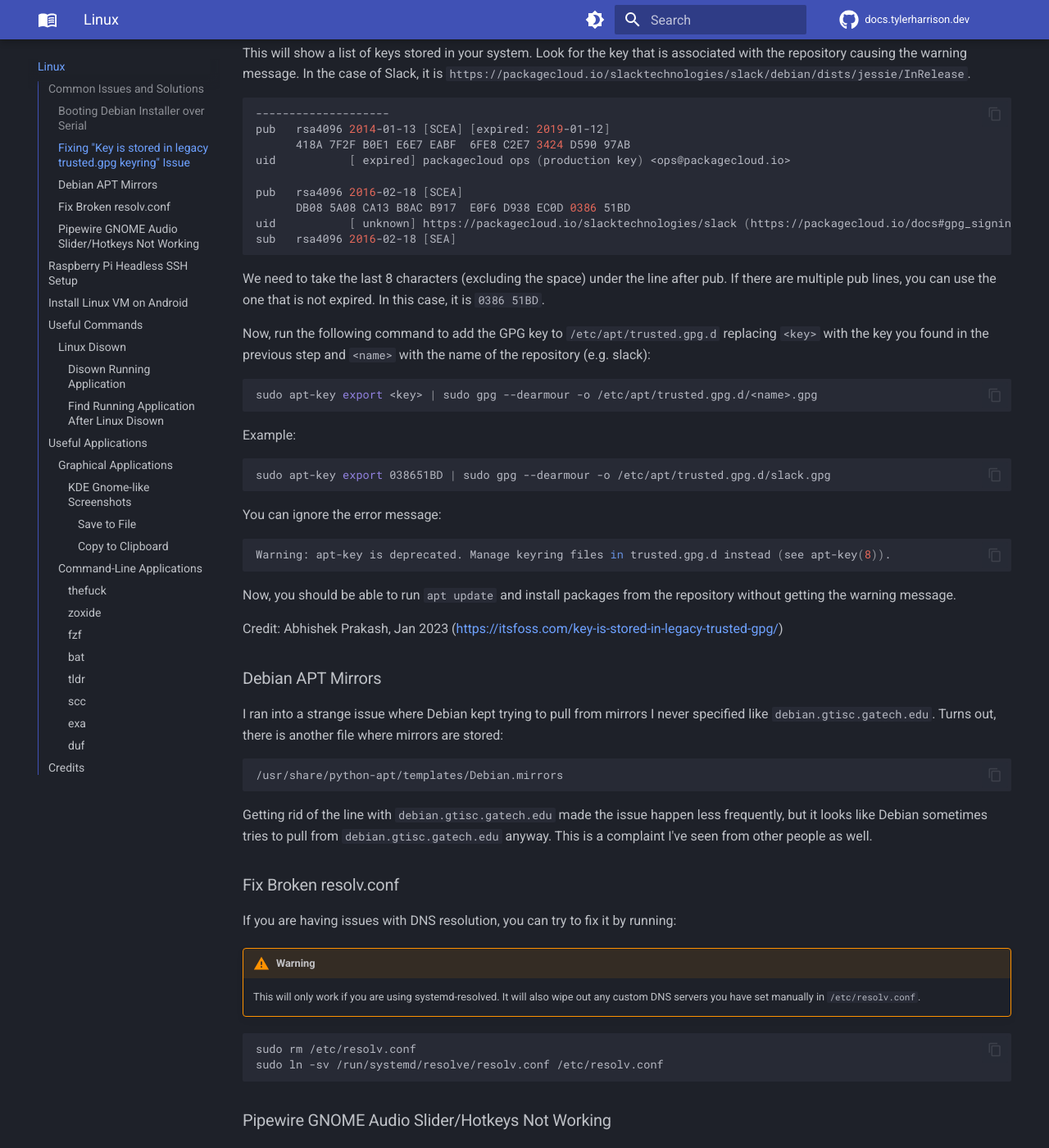
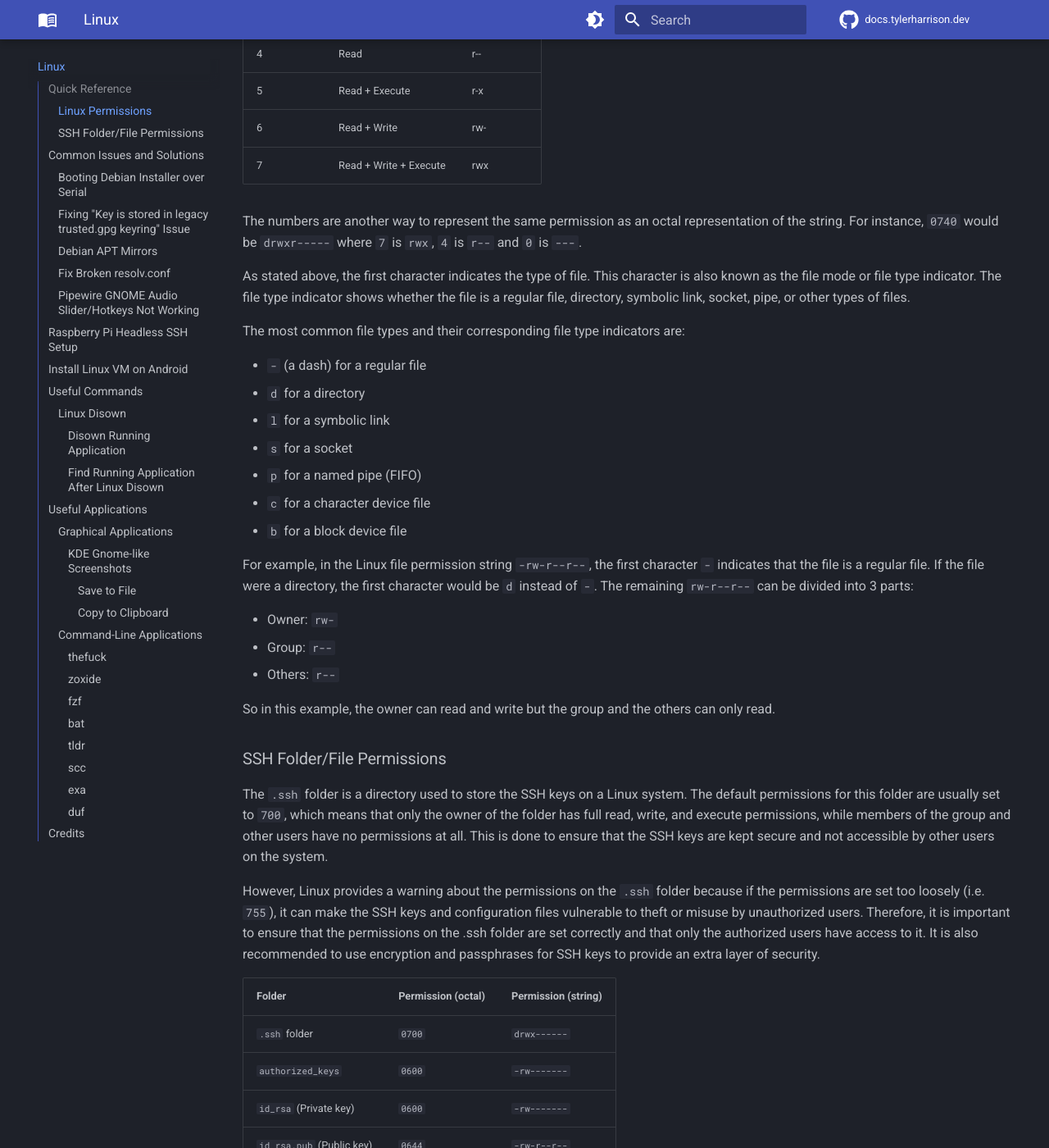
Before and after one commit to williamhatcher/docs.tylerharrison.dev, an MkDocs documentation site: the page built from docs/linux.md, in a window 1280 px wide and 1400 px high, scrolled down 719 px. Shown: the whole window at 82% size. Built offline with MkDocs 1.6.1 and Material for MkDocs 9.7.7, drawn with Linux system fonts in a browser that asks for light colours; comment, search, counter and statistics services are not loaded; some of the changed text lies outside the part shown.

Commit message:
Add Linux permission docs

```diff
--- a/docs/linux.md
+++ b/docs/linux.md
@@ -1,6 +1,59 @@
 # Linux
 
 Tips, tricks, and tutorials for using Linux and its various distributions.
+
+## Quick Reference
+
+### Linux Permissions
+
+Linux permissions are represented by a 10-character string where the first character indicates the type of file (whether it is a file, directory, symbolic link, etc.) and the next 9 characters represent the permissions for the owner, group, and others, respectively. In Linux, permissions are set for three types of users: the owner of the file/directory, the members of the file/directory's group, and all other users (also known as "world" or "others"). Each of the types of users have 3 kinds of permissions: read, write and execute. Below is a table that explains what each character in a Linux permission string represent:
+
+| Number | Permission Type          | Symbol |
+|--------|--------------------------|--------|
+| 0      | No Permission            | ---    |
+| 1      | Execute                  | --x    |
+| 2      | Write                    | -w-    |
+| 3      | Execute + Write          | -wx    |
+| 4      | Read                     | r--    |
+| 5      | Read + Execute           | r-x    |
+| 6      | Read + Write             | rw-    |
+| 7      | Read + Write + Execute   | rwx    |
+
+The numbers are another way to represent the same permission as an octal representation of the string. For instance, `0740` would be `drwxr-----` where `7` is `rwx`, `4` is `r--` and `0` is `---`.
+
+As stated above, the first character indicates the type of file. This character is also known as the file mode or file type indicator. The file type indicator shows whether the file is a regular file, directory, symbolic link, socket, pipe, or other types of files.
+
+The most common file types and their corresponding file type indicators are:
+
+- `-` (a dash) for a regular file
+- `d` for a directory
+- `l` for a symbolic link
+- `s` for a socket
+- `p` for a named pipe (FIFO)
+- `c` for a character device file
+- `b` for a block device file
+
+For example, in the Linux file permission string `-rw-r--r--`, the first character `-` indicates that the file is a regular file. If the file were a directory, the first character would be `d` instead of `-`. The remaining `rw-r--r--` can be divided into 3 parts:
+
+- Owner: `rw-`
+- Group: `r--`
+- Others: `r--`
+
+So in this example, the owner can read and write but the group and the others can only read.
+
+### SSH Folder/File Permissions
+
+The `.ssh` folder is a directory used to store the SSH keys on a Linux system. The default permissions for this folder are usually set to `700`, which means that only the owner of the folder has full read, write, and execute permissions, while members of the group and other users have no permissions at all. This is done to ensure that the SSH keys are kept secure and not accessible by other users on the system.
+
+However, Linux provides a warning about the permissions on the `.ssh` folder because if the permissions are set too loosely (i.e. `755`), it can make the SSH keys and configuration files vulnerable to theft or misuse by unauthorized users. Therefore, it is important to ensure that the permissions on the .ssh folder are set correctly and that only the authorized users have access to it. It is also recommended to use encryption and passphrases for SSH keys to provide an extra layer of security.
+
+| Folder | Permission (octal) | Permission (string) |
+|--------------|--------|--------------|
+|`.ssh` folder | `0700` | `drwx------` |
+|`authorized_keys` | `0600` | `-rw-------` |
+| `id_rsa` (Private key) | `0600` | `-rw-------` |
+| `id_rsa.pub` (Public key) | `0644` | `-rw-r--r--` |
+| `known_hosts` | `0600` | `-rw-------` |
 
 ## Common Issues and Solutions
 
```
